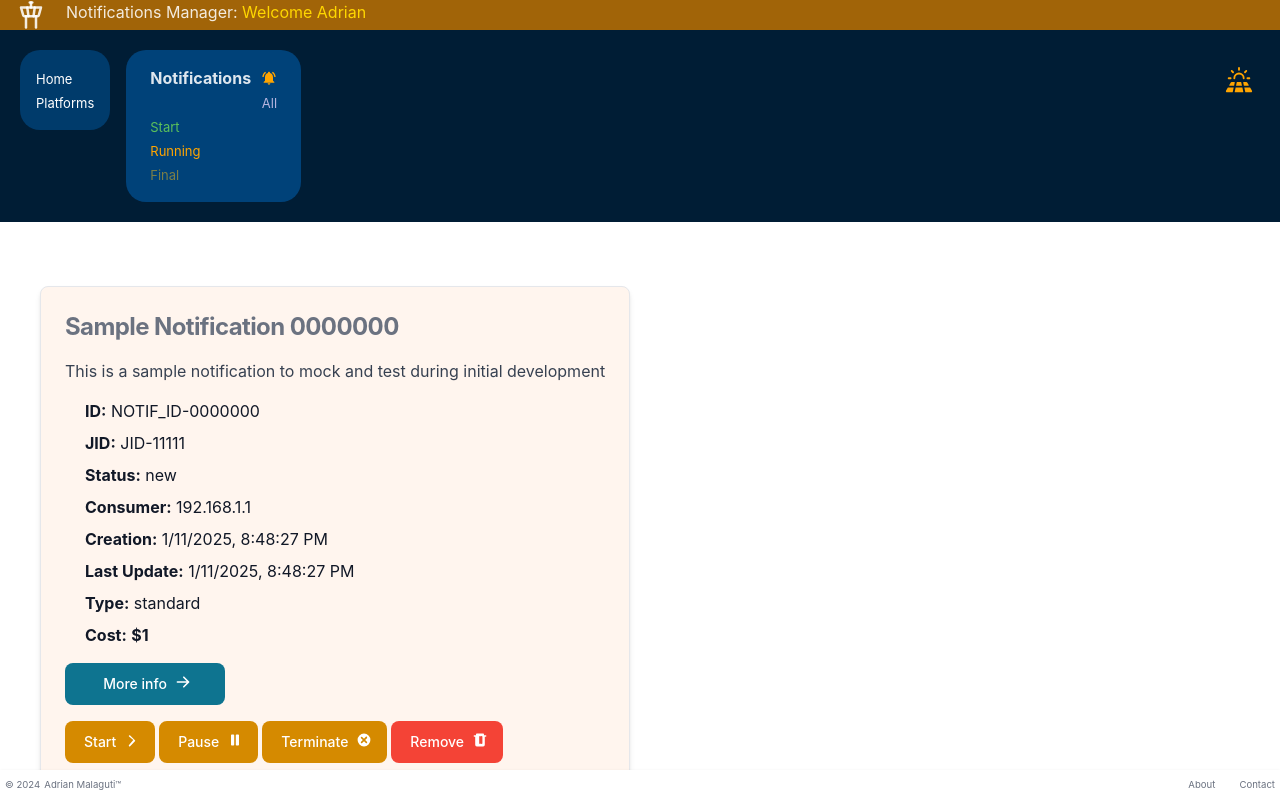
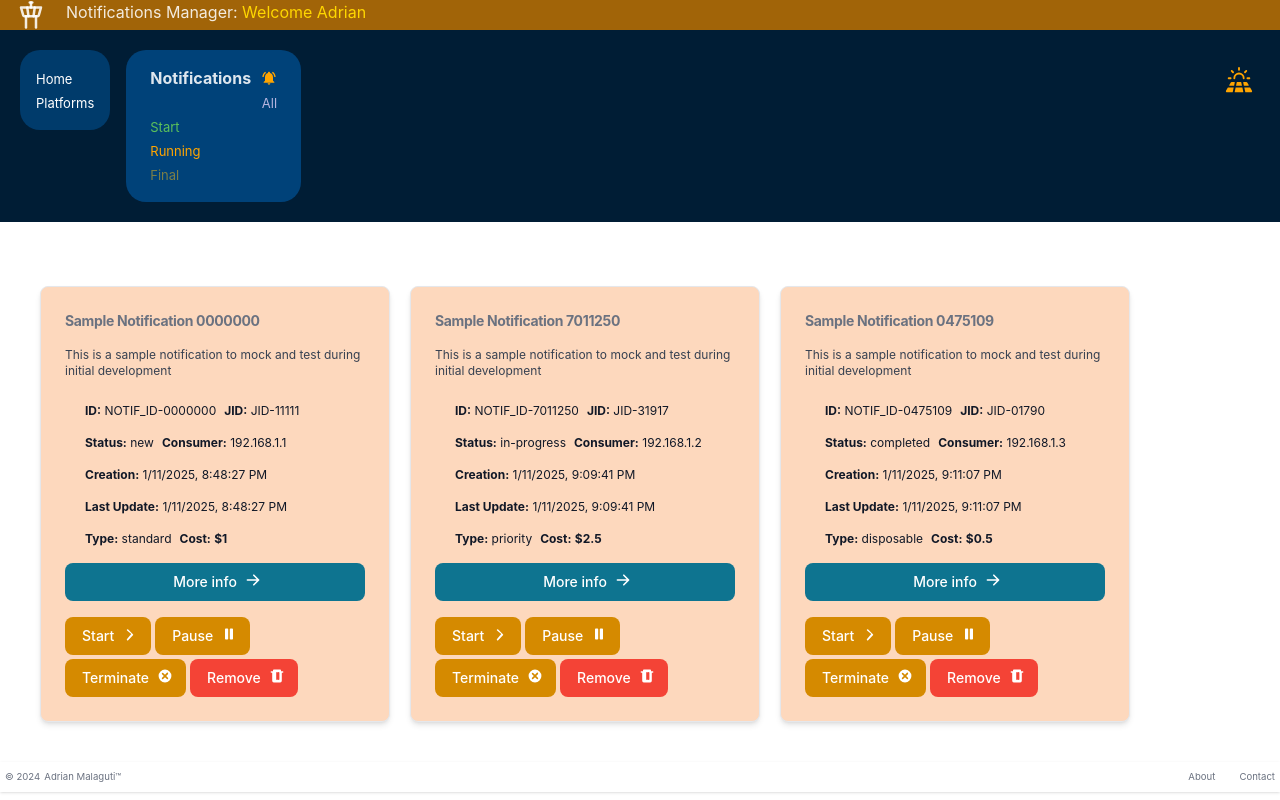
Before and after one commit to amalaguti/react_65675_prj, a React (Vite) app: page / in a window 1280 px wide. Shown: the top 800 px of the page. Built offline with nearby package versions, Linux system fonts and the light colour scheme.

Commit message:
resize card

```diff
--- a/src/components/common/productCard/notification/NotificationButtonsActions.jsx
+++ b/src/components/common/productCard/notification/NotificationButtonsActions.jsx
@@ -8,7 +8,7 @@ export const NotificationButtonsActions = () => {
       id="notificationButtonsActions"
       className="flex flex-wrap gap-1 space-x-2"
     >
-      <Button>
+      <Button className="px-0 py-0 text-sm">
         Start
         <svg
           className="-mr-1 ml-2 h-4 w-4"
@@ -18,8 +18,8 @@ export const NotificationButtonsActions = () => {
         >
           <path d="M6.293 4.293a1 1 0 011.414 0l6 6a1 1 0 010 1.414l-6 6a1 1 0 01-1.414-1.414L11.586 10 6.293 5.707a1 1 0 010-1.414z" />
         </svg>
-      </Button>
-      <Button>
+      </Button >
+      <Button className="px-0 py-0 text-sm">
         Pause
         <svg
           className="-mr-1 ml-2 h-4 w-4"
@@ -34,7 +34,7 @@ export const NotificationButtonsActions = () => {
           />
         </svg>
       </Button>
-      <Button>
+      <Button className="px-0 py-0 text-sm">
         Terminate
         <svg
           className="-mr-1 ml-2 h-4 w-4"
@@ -49,7 +49,7 @@ export const NotificationButtonsActions = () => {
           />
         </svg>
       </Button>
-      <Button id="notificationBtnRemove">
+      <Button id="notificationBtnRemove" className="px-0 py-0 text-sm">
         Remove
         <svg
           className="-mr-1 ml-2 h-4 w-4"
--- a/src/components/common/productCard/notification/NotificationCard.jsx
+++ b/src/components/common/productCard/notification/NotificationCard.jsx
@@ -16,14 +16,14 @@ export function NotificationCard(props) {
 
   return (
     <Card className="notificationCard">
-      <h5 className="text-2xl font-bold tracking-tight text-gray-500 dark:text-white">
+      <h5 className="text-sm font-bold tracking-tight text-gray-500 dark:text-white">
         {notification.title}
       </h5>
-      <p className="font-normal text-gray-700 dark:text-gray-400">
+      <p className="text-xs font-normal text-gray-700 dark:text-gray-400">
         {notification.description}
       </p>
       <NotificationDetailsList notification={notification} />
-      <Button className="max-w-40">
+      <Button className="px-0 py-0 text-sm">
         More info
         <svg
           className="-mr-1 ml-2 h-4 w-4"
--- a/src/components/common/productCard/notification/NotificationDetailsList.jsx
+++ b/src/components/common/productCard/notification/NotificationDetailsList.jsx
@@ -4,8 +4,8 @@ import { calcCost } from "../../../../utils/notificationManagement";
 export const NotificationDetailsList = (props) => {
   const notification = props.notification;
   return (
-    <ul className="pl-5 space-y-2 text-gray-900 dark:text-white">
-      <li>
+    <ul className="text-xs pl-5 flex flex-wrap gap-2 space-y-2 text-gray-900 dark:text-white">
+      <li className="content-end">
         <strong>ID:</strong> {notification.ID}
       </li>
       <li>
--- a/src/components/common/productCard/notification/notificationButtonsActions.css
+++ b/src/components/common/productCard/notification/notificationButtonsActions.css
@@ -1,6 +1,3 @@
-#notificationButtonsActions {
-}
-
 #notificationButtonsActions button {
     background-color: rgb(213, 138, 0);
     margin-left: 0px;
--- a/src/components/common/productCard/notification/notificationCard.css
+++ b/src/components/common/productCard/notification/notificationCard.css
@@ -1,3 +1,10 @@
-.product-card {
-    border: 2px solid white;
+.notificationCard {
+    background-color: rgb(253, 216, 189);
+    max-width: 350px;
+    min-width: 300px;
+    height: auto;
 }
+
+.notificationCard > div {
+    justify-content: start;
+}
--- a/src/components/pages/itemListContainer/itemListContainer.css
+++ b/src/components/pages/itemListContainer/itemListContainer.css
@@ -14,8 +14,3 @@
     margin: 20px;
     margin-top: 20px;
 }
-
-
-.notificationCard {
-    background-color: seashell;
-}
```
